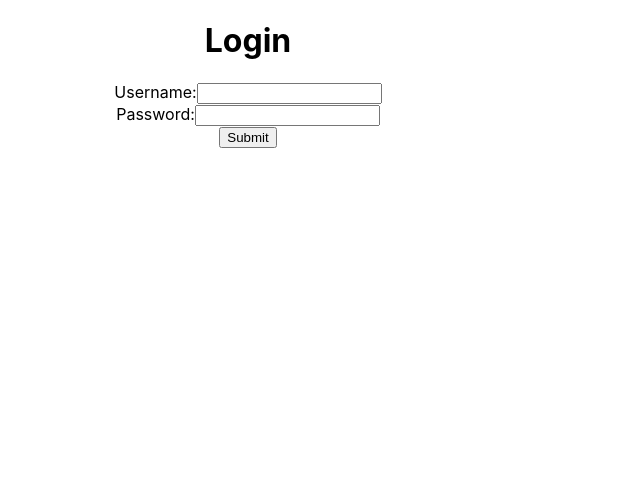
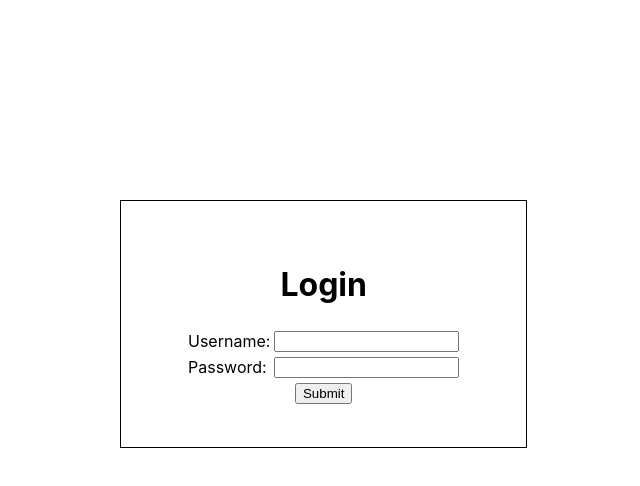
Before and after one commit to bjackson14/CoxAutomotiveChallenge, a React (Create React App) app in the folder Front/landing-page/: page / in a window 1280 px wide. Shown: the top 486 px of the page, without its empty margins (392-1032 px from the left). Built offline with nearby package versions, Linux system fonts and the light colour scheme.

Commit message:
Added styling

```diff
--- a/Front/landing-page/src/components/App.css
+++ /dev/null
@@ -1,7 +0,0 @@
-.App {
-  text-align: center;
-}
-
-.App-link {
-  color: #61dafb;
-}
--- a/Front/landing-page/src/components/App.js
+++ b/Front/landing-page/src/components/App.js
@@ -1,5 +1,4 @@
 import React from 'react';
-import './App.css';
 import Login from './Login';
 import LatLng from './LatLng';
 
@@ -13,7 +12,7 @@ class App extends React.Component {
 
 		this.state = {
 			// Controlls which component to load and props for component
-			page: <div><Login onClick={this.onLoginSubmit} error=""/></div>,
+			page: <div><Login onClick={this.onLoginSubmit} message="Login"/></div>,
 		};
 	}
 
@@ -29,7 +28,7 @@ class App extends React.Component {
 					if (credentials.password === password || credentials.status !== 404)
 						this.setState({page: <div><LatLng onClick={this.onLatLngSubmit} message="Success" cityState=""/></div>});
 					else
-						this.setState({page: <div><Login onClick={this.onLoginSubmit} error="Login Error"/></div>});
+						this.setState({page: <div><Login onClick={this.onLoginSubmit} message="" error="Login Error"/></div>});
 
 				});
 			// End fetch function
@@ -49,7 +48,7 @@ class App extends React.Component {
 				});
 		}
 		else
-			this.setState({page: <div><LatLng onClick={this.onLatLngSubmit} message="Input Error" cityState=""/></div>});
+			this.setState({page: <div><LatLng onClick={this.onLatLngSubmit} message="" error="Input Error" cityState=""/></div>});
 	}
 
 	// Renders appropriate page
--- /dev/null
+++ b/Front/landing-page/src/components/LatLng.css
@@ -0,0 +1,16 @@
+#message {
+	color: green;
+}
+
+#error {
+	color: red;
+}
+
+#box {
+	padding: 25vh 40vw;
+}
+
+table {
+	border: 1px solid black;
+	padding: 5vh 5vw;
+}
--- a/Front/landing-page/src/components/LatLng.js
+++ b/Front/landing-page/src/components/LatLng.js
@@ -1,17 +1,32 @@
 import React from 'react';
+import './LatLng.css';
 
 const LatLng = (props) => (
-	<center>
-		<h1>{props.message}</h1>
+	<div id="box">
 		<form>
-			Latitude:<input type="text" id="lat" />
-			<br />
-			Longitude:<input type="text" id="lng" />
-			<br />
-			<button type="button" onClick={() => props.onClick(document.getElementById('lat').value, document.getElementById('lng').value)}>Submit</button>
+			<table>
+				<tbody>
+					<tr>
+						<td colspan="2"><center><h1 id="message">{props.message}</h1><h1 id="error">{props.error}</h1></center></td>
+					</tr>
+					<tr>
+						<td>Latitude:</td>
+						<td><input type="text" id="lat" /></td>
+					</tr>
+					<tr>
+						<td>Longitude:</td>
+						<td><input type="text" id="lng" /></td>
+					</tr>
+					<tr>
+						<td colspan="2"><center><button type="button" onClick={() => props.onClick(document.getElementById('lat').value, document.getElementById('lng').value)}>Submit</button></center></td>
+					</tr>
+					<tr>
+						<td colspan="2"><h2>{props.cityState}</h2></td>
+					</tr>
+				</tbody>
+			</table>
 		</form>
-		<h2>{props.cityState}</h2>
-	</center>
+	</div>
 )
 
 export default LatLng;
--- /dev/null
+++ b/Front/landing-page/src/components/Login.css
@@ -0,0 +1,12 @@
+#error {
+	color: red;
+}
+
+#box {
+	padding: 25vh 40vw;
+}
+
+table {
+	border: 1px solid black;
+	padding: 5vh 5vw;
+}
--- a/Front/landing-page/src/components/Login.js
+++ b/Front/landing-page/src/components/Login.js
@@ -1,17 +1,29 @@
 import React from 'react';
+import './Login.css';
 
 const Login = (props) => (
-	<center>
-		<h1>{props.error}</h1>
-		<h1>Login</h1>
+	<div id="box">
 		<form>
-			Username:<input type="text" id="username" />
-			<br />
-			Password:<input type="text" id="password" />
-			<br />
-			<button type="button" onClick={() => props.onClick(document.getElementById('username').value, document.getElementById('password').value)}>Submit</button>
+			<table>
+				<tbody>
+					<tr>
+						<td colspan="2"><center><h1>{props.message}</h1><h1 id="error">{props.error}</h1></center></td>
+					</tr>
+					<tr>
+						<td>Username:</td>
+						<td><input type="text" id="username" /></td>
+					</tr>
+					<tr>
+						<td>Password:</td>
+						<td><input type="text" id="password" /></td>
+					</tr>
+					<tr>
+						<td colspan="2"><center><button type="button" onClick={() => props.onClick(document.getElementById('username').value, document.getElementById('password').value)}>Submit</button></center></td>
+					</tr>
+				</tbody>
+			</table>
 		</form>
-	</center>
+	</div>
 )
 
 export default Login;
```
